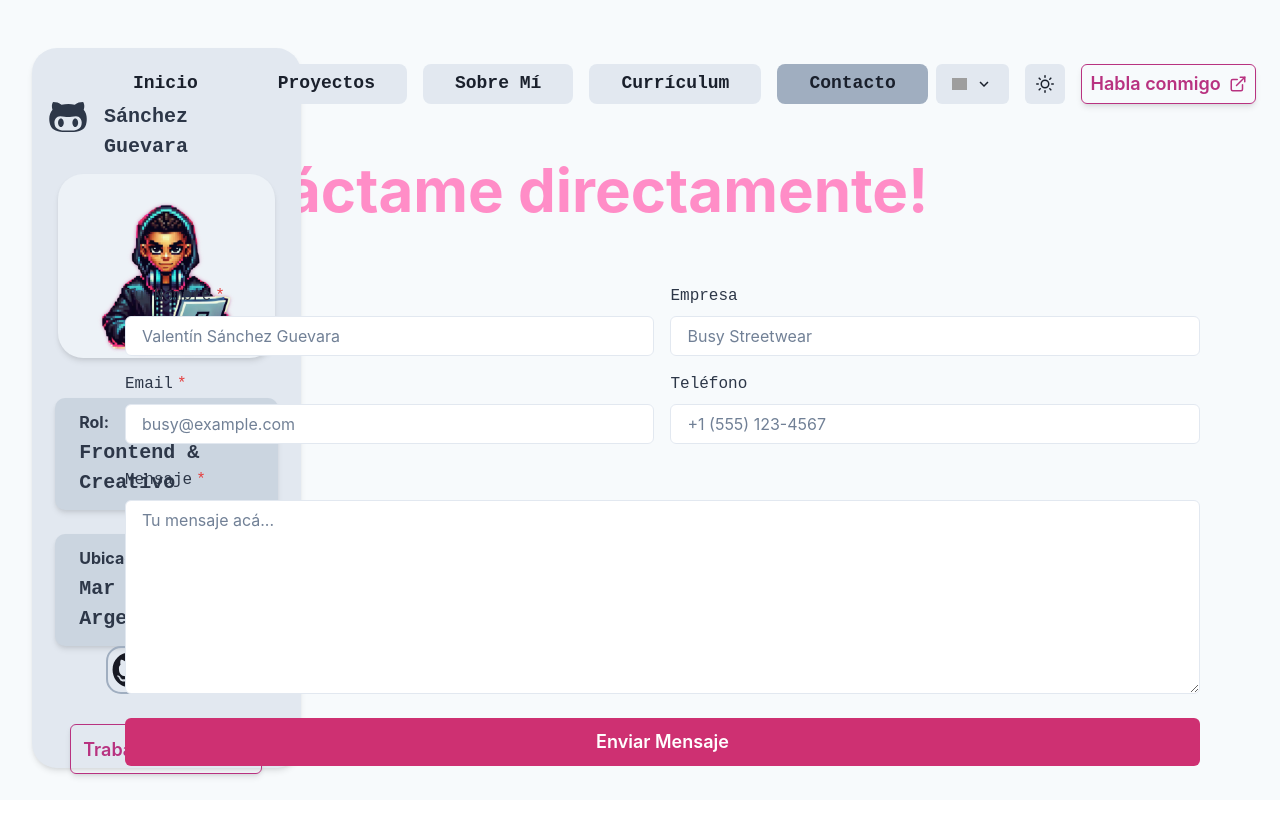
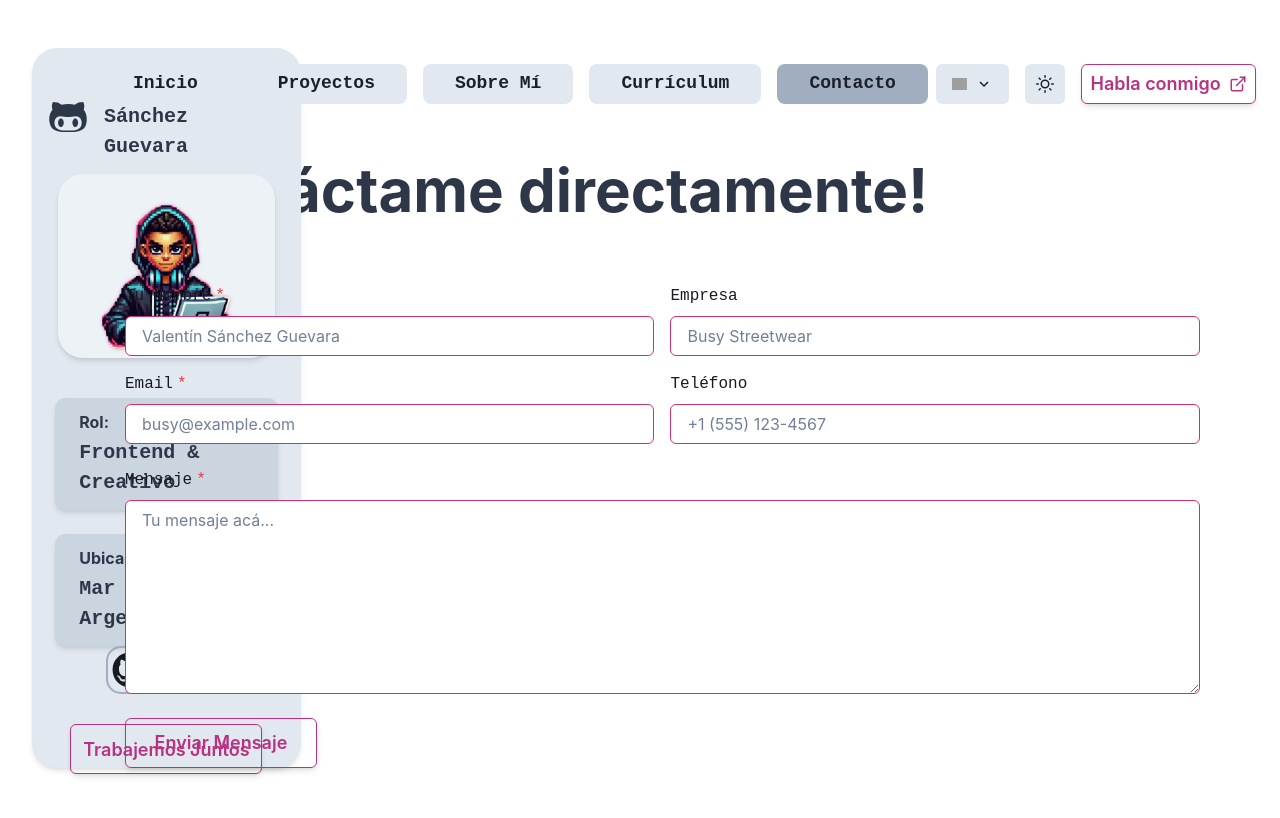
Before and after one commit to valentinsg/my-portfolio, a React (Create React App) app: page / in a window 1280 px wide. Both pictures are taken after a click on the button "Contacto". Shown: the top 818 px of the page. Built offline with nearby package versions, Linux system fonts and the light colour scheme; grey boxes are pictures that could not be loaded.

Commit message:
finalizando mejoras en modo claro

```diff
--- a/src/App.tsx
+++ b/src/App.tsx
@@ -9,7 +9,6 @@ import About from './components/About';
 import Resume from './components/Resume';
 import Contact from './components/Contact';
 import { useLanguage } from './context/LanguageProvider';
-import AnimatedBackground from './components/AnimatedBackground';
 
 function App() {
   const { isSpanish } = useLanguage();
@@ -83,7 +82,6 @@ function App() {
               />
             </Box>
             <Box mr={8}>
-              <AnimatedBackground />
               {renderSection()}
             </Box>
           </Box>
--- a/src/components/About.tsx
+++ b/src/components/About.tsx
@@ -1,5 +1,5 @@
 import React from 'react';
-import { Box, Flex, Text, Heading, HStack, Tooltip, IconButton, useColorModeValue,useToast } from '@chakra-ui/react';
+import { Box, Flex, Text, Heading, HStack, Tooltip, IconButton, useColorModeValue, useToast } from '@chakra-ui/react';
 import { CopyIcon } from '@chakra-ui/icons';
 import { useLanguage } from '../context/LanguageProvider';
 
--- a/src/components/AnimatedBackground.tsx
+++ /dev/null
@@ -1,62 +0,0 @@
-import React from 'react';
-import { Box, useColorModeValue } from '@chakra-ui/react';
-import { motion } from 'framer-motion';
-
-interface CircleProps {
-  size: string;
-  position: { x: string; y: string };
-  color: string;
-}
-
-const Circle: React.FC<CircleProps> = ({ size, position, color }) => (
-  <motion.div
-    style={{
-      width: size,
-      height: size,
-      borderRadius: '50%',
-      position: 'absolute',
-      backgroundColor: color,
-      top: position.y,
-      left: position.x,
-    }}
-    animate={{
-      scale: [1, 1.2, 1],
-      opacity: [0.3, 0.7, 0.3],
-    }}
-    transition={{
-      duration: 5,
-      repeat: Infinity,
-      ease: 'easeInOut',
-    }}
-  />
-);
-
-const AnimatedBackground = () => {
-  const bgColor = useColorModeValue('gray.50', 'gray.900');
-  const circleColor = useColorModeValue('brand.200', 'brand.700');
-
-  const circles = [
-    { size: '300px', position: { x: '10%', y: '20%' } },
-    { size: '200px', position: { x: '70%', y: '10%' } },
-    { size: '150px', position: { x: '40%', y: '60%' } },
-  ];
-
-  return (
-    <Box
-      position="fixed"
-      top="0"
-      left="0"
-      right="0"
-      bottom="0"
-      bg={bgColor}
-      zIndex="-1"
-      overflow="hidden"
-    >
-      {circles.map((circle, index) => (
-        <Circle key={index} {...circle} color={circleColor} />
-      ))}
-    </Box>
-  );
-};
-
-export default AnimatedBackground;
--- a/src/components/Contact.tsx
+++ b/src/components/Contact.tsx
@@ -91,9 +91,9 @@ const Contact = () => {
   };
 
   // Colores para temas claro/oscuro
-  const headingColor = useColorModeValue('#ff8dc7', '#fff');
-  const inputBgColor = useColorModeValue('white', 'gray.700');
-  const labelColor = useColorModeValue('gray.700', 'gray.200');
+  const headingColor = useColorModeValue("gray.700", "gray.100");
+  const inputBgColor = useColorModeValue('white.100', 'gray.700');
+  const labelColor = useColorModeValue('gray.900', 'gray.200');
 
   return (
     <VStack spacing={10} align="stretch" p={10}>
@@ -115,6 +115,7 @@ const Contact = () => {
                 onChange={handleInputChange}
                 placeholder={isSpanish ? "Valentín Sánchez Guevara" : "Valentín Sánchez Guevara"}
                 bg={inputBgColor}
+                border={useColorModeValue('1px solid #ce3072', 'none')}
                 _hover={{ borderColor: '#ce3072' }}
                 _focus={{ borderColor: '#ce3072', boxShadow: '0 0 0 1px #ce3072' }}
               />
@@ -131,6 +132,7 @@ const Contact = () => {
                 onChange={handleInputChange}
                 placeholder={isSpanish ? "Busy Streetwear" : "Busy Streetwear"}
                 bg={inputBgColor}
+                border={useColorModeValue('1px solid #ce3072', 'none')}
                 _hover={{ borderColor: '#ce3072' }}
                 _focus={{ borderColor: '#ce3072', boxShadow: '0 0 0 1px #ce3072' }}
               />
@@ -148,6 +150,7 @@ const Contact = () => {
                 type="email"
                 placeholder="busy@example.com"
                 bg={inputBgColor}
+                border={useColorModeValue('1px solid #ce3072', 'none')}
                 _hover={{ borderColor: '#ce3072' }}
                 _focus={{ borderColor: '#ce3072', boxShadow: '0 0 0 1px #ce3072' }}
               />
@@ -165,6 +168,7 @@ const Contact = () => {
                 type="tel"
                 placeholder="+1 (555) 123-4567"
                 bg={inputBgColor}
+                border={useColorModeValue('1px solid #ce3072', 'none')}
                 _hover={{ borderColor: '#ce3072' }}
                 _focus={{ borderColor: '#ce3072', boxShadow: '0 0 0 1px #ce3072' }}
               />
@@ -182,6 +186,7 @@ const Contact = () => {
               onChange={handleInputChange}
               placeholder={isSpanish ? "Tu mensaje acá..." : "Your message here..."}
               bg={inputBgColor}
+              border={useColorModeValue('1px solid #ce3072', 'none')}
               _hover={{ borderColor: '#ce3072' }}
               _focus={{ borderColor: '#ce3072', boxShadow: '0 0 0 1px #ce3072' }}
               rows={8}
@@ -190,20 +195,21 @@ const Contact = () => {
         </FormControl>
 
         {/* Botón de envío */}
+        <Tooltip label={isSpanish ? "Enviar el mensaje" : "Send the message"} placement="top">
           <Button
-          mt={6}
-          size="lg"
+            variant="outline"
+            p={6}
+            w={"15vw"}
+            boxShadow={'md'}
             colorScheme="pink"
-          bg="#ce3072"
+            fontSize={{ base: "sm", md: "md", lg: "lg" }}
             isLoading={isSubmitting}
             type="submit"
-          _hover={{
-            bg: "#ff8dc7",
-          }}
-          width="100%"
+            mt={6}
           >
             {isSubmitting ? (isSpanish ? "Enviando..." : "Sending...") : (isSpanish ? "Enviar Mensaje" : "Send Message")}
           </Button>
+        </Tooltip>
 
       </form>
     </VStack>
--- a/src/components/Resume.tsx
+++ b/src/components/Resume.tsx
@@ -52,7 +52,7 @@ const Resume = () => {
           <Tooltip label={isSpanish ? "Mostrar número de teléfono" : "Show phone number"} aria-label="Phone Tooltip">
             <Flex alignItems="center" fontSize="lg" color={textColor} cursor="pointer" onClick={() => setShowPhone(!showPhone)}>
               <FaPhone size={"25px"} color={accentColor} />
-              <Box ml={2} overflow="hidden" whiteSpace="nowrap" maxWidth={showPhone ? '200px' : '0'} transition="max-width 0.4s ease-out">
+              <Box ml={2} overflow="higut dden" whiteSpace="nowrap" maxWidth={showPhone ? '200px' : '0'} transition="max-width 0.4s ease-out">
                 <Text>{showPhone ? '+54 9 2236680041' : ''}</Text>
               </Box>
             </Flex>
--- a/src/components/Sidebar.tsx
+++ b/src/components/Sidebar.tsx
@@ -172,6 +172,7 @@ const Sidebar = () => {
           </Tooltip>
         </HStack>
 
+        <Tooltip label={isSpanish ? "Ver como podemos trabajar" : "How we can work"} aria-label={isSpanish ? "Trabajemos Juntos" : "Work Together"}>
           <Button
             variant="outline"
             p={6}
@@ -182,6 +183,7 @@ const Sidebar = () => {
           >
             {isSpanish ? "Trabajemos Juntos" : "Work Together"}
           </Button>
+        </Tooltip>
       </Flex>
     </Box>
   );
```
Lines whose indentation alone changed are shown as unchanged.
